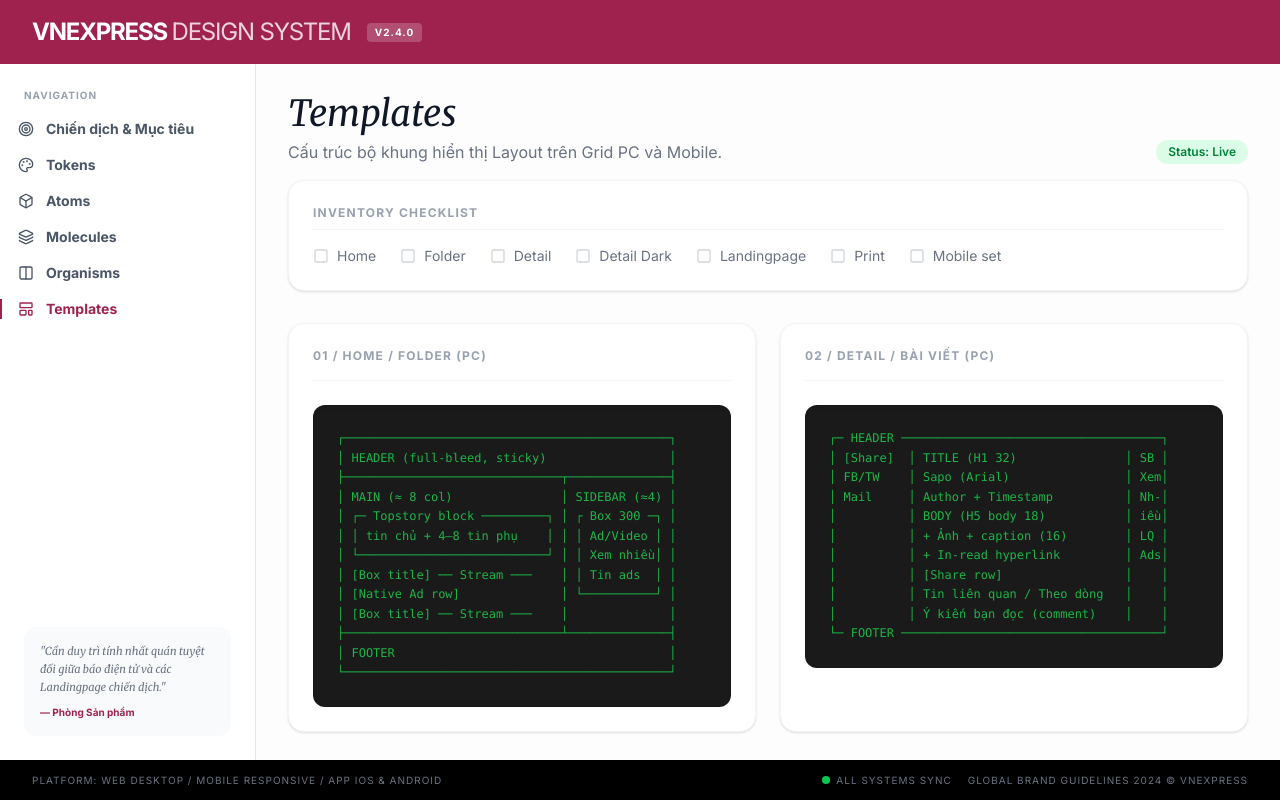
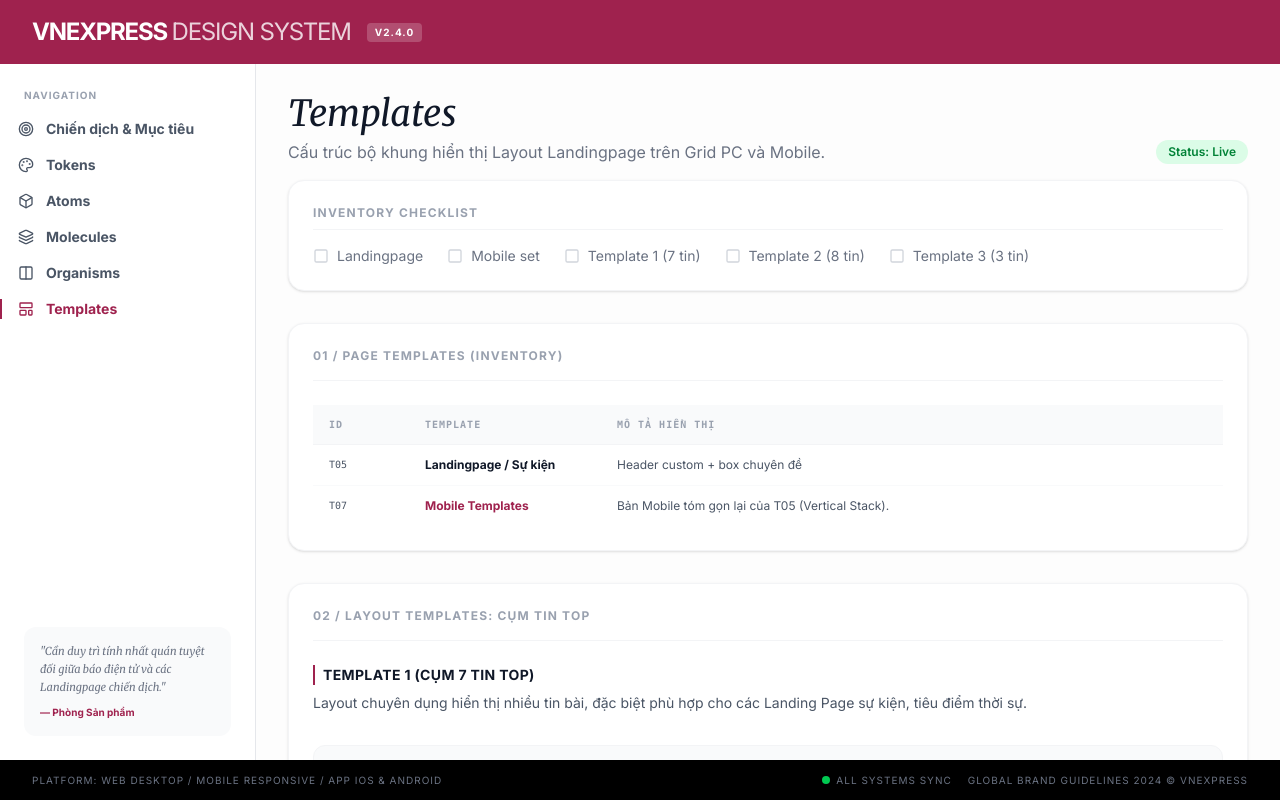
Before and after one commit to hieuntfo/VnEDS, a React (Vite) app: page / in a window 1280 px wide. Both pictures are taken after a click on the button "Templates". Built offline with nearby package versions, Linux system fonts and the light colour scheme.

Commit message:
feat(templates): update templates list and documentation
- Replace placeholder templates with specific "Tin" layout variants
- Add detailed build specifications for "Block tin" component
- Update inventory documentation with design tokens and atomic structure

```diff
--- a/src/components/views/TemplatesView.tsx
+++ b/src/components/views/TemplatesView.tsx
@@ -2,33 +2,47 @@
 
 export function TemplatesView() {
   const checklist = [
-    { name: "Home", checked: false },
-    { name: "Folder", checked: false },
-    { name: "Detail", checked: false },
-    { name: "Detail Dark", checked: false },
     { name: "Landingpage", checked: false },
-    { name: "Print", checked: false },
     { name: "Mobile set", checked: false },
+    { name: "Template 1 (7 tin)", checked: false },
+    { name: "Template 2 (8 tin)", checked: false },
+    { name: "Template 3 (3 tin)", checked: false },
   ];
 
   return (
     <div className="max-w-7xl mx-auto space-y-8">
       <div className="flex justify-between items-end mb-4">
         <div>
-          <h1 className="text-4xl font-heading italic text-gray-900 leading-none">Templates</h1>
-          <p className="text-gray-500 mt-2">Cấu trúc bộ khung hiển thị Layout trên Grid PC và Mobile.</p>
+          <h1 className="text-4xl font-heading italic text-gray-900 leading-none">
+            Templates
+          </h1>
+          <p className="text-gray-500 mt-2">
+            Cấu trúc bộ khung hiển thị Layout Landingpage trên Grid PC và
+            Mobile.
+          </p>
         </div>
         <div className="flex gap-2 text-xs">
-          <span className="px-3 py-1 bg-green-100 text-green-700 rounded-full font-semibold">Status: Live</span>
+          <span className="px-3 py-1 bg-green-100 text-green-700 rounded-full font-semibold">
+            Status: Live
+          </span>
         </div>
       </div>
 
       <section className="bg-white border border-gray-100 rounded-2xl p-6 shadow-sm mb-8">
-        <h3 className="font-bold uppercase tracking-widest text-xs text-gray-400 mb-4 border-b border-gray-100 pb-2">Inventory Checklist</h3>
+        <h3 className="font-bold uppercase tracking-widest text-xs text-gray-400 mb-4 border-b border-gray-100 pb-2">
+          Inventory Checklist
+        </h3>
         <div className="flex flex-wrap gap-x-6 gap-y-3">
           {checklist.map((item, i) => (
-            <div key={i} className="flex items-center gap-2 text-sm text-gray-700">
-              {item.checked ? <CheckSquare className="w-4 h-4 text-[#1DB549]" /> : <Square className="w-4 h-4 text-gray-300" />}
+            <div
+              key={i}
+              className="flex items-center gap-2 text-sm text-gray-700"
+            >
+              {item.checked ? (
+                <CheckSquare className="w-4 h-4 text-[#1DB549]" />
+              ) : (
+                <Square className="w-4 h-4 text-gray-300" />
+              )}
               <span className={item.checked ? "font-medium" : "text-gray-500"}>
                 {item.name}
               </span>
@@ -37,96 +51,43 @@
         </div>
       </section>
 
-      <div className="grid md:grid-cols-2 gap-6">
       <section className="bg-white border border-gray-100 rounded-2xl p-6 shadow-sm flex flex-col gap-6">
         <div className="flex justify-between items-center border-b border-gray-100 pb-4">
-            <h3 className="font-bold uppercase tracking-widest text-xs text-gray-400">01 / Home / Folder (PC)</h3>
-          </div>
-          <div className="bg-[#1A1A1A] rounded-xl p-6 font-mono text-xs leading-relaxed text-[#1DB549] shadow-inner whitespace-pre overflow-x-auto">
-{`┌─────────────────────────────────────────────┐
-│ HEADER (full-bleed, sticky)                 │
-├──────────────────────────────┬──────────────┤
-│ MAIN (≈ 8 col)               │ SIDEBAR (≈4) │
-│ ┌─ Topstory block ─────────┐ │ ┌ Box 300 ─┐ │
-│ │ tin chủ + 4–8 tin phụ    │ │ │ Ad/Video │ │
-│ └──────────────────────────┘ │ │ Xem nhiều│ │
-│ [Box title] ── Stream ───    │ │ Tin ads  │ │
-│ [Native Ad row]              │ └──────────┘ │
-│ [Box title] ── Stream ───    │              │
-├──────────────────────────────┴──────────────┤
-│ FOOTER                                      │
-└─────────────────────────────────────────────┘`}
-          </div>
-        </section>
-
-        <section className="bg-white border border-gray-100 rounded-2xl p-6 shadow-sm flex flex-col gap-6">
-          <div className="flex justify-between items-center border-b border-gray-100 pb-4">
-            <h3 className="font-bold uppercase tracking-widest text-xs text-gray-400">02 / Detail / Bài viết (PC)</h3>
-          </div>
-          <div className="bg-[#1A1A1A] rounded-xl p-6 font-mono text-xs leading-relaxed text-[#1DB549] shadow-inner whitespace-pre overflow-x-auto">
-{`┌─ HEADER ────────────────────────────────────┐
-│ [Share]  │ TITLE (H1 32)               │ SB │
-│ FB/TW    │ Sapo (Arial)                │ Xem│
-│ Mail     │ Author + Timestamp          │ Nh-│
-│          │ BODY (H5 body 18)           │ iều│
-│          │ + Ảnh + caption (16)        │ LQ │
-│          │ + In-read hyperlink         │ Ads│
-│          │ [Share row]                 │    │
-│          │ Tin liên quan / Theo dòng   │    │
-│          │ Ý kiến bạn đọc (comment)    │    │
-└─ FOOTER ────────────────────────────────────┘`}
-          </div>
-        </section>
-      </div>
-
-      <section className="bg-white border border-gray-100 rounded-2xl p-6 shadow-sm flex flex-col gap-6">
-          <div className="flex justify-between items-center border-b border-gray-100 pb-4">
-            <h3 className="font-bold uppercase tracking-widest text-xs text-gray-400">03 / Page Templates (Inventory)</h3>
+          <h3 className="font-bold uppercase tracking-widest text-xs text-gray-400">
+            01 / Page Templates (Inventory)
+          </h3>
         </div>
         <div className="overflow-x-auto">
           <table className="w-full text-left font-sans">
             <thead className="bg-gray-50 border-b border-gray-100">
               <tr>
-                  <th className="px-4 py-3 font-mono text-[10px] text-gray-400 uppercase tracking-widest w-24">ID</th>
-                  <th className="px-4 py-3 font-mono text-[10px] text-gray-400 uppercase tracking-widest w-48">Template</th>
-                  <th className="px-4 py-3 font-mono text-[10px] text-gray-400 uppercase tracking-widest">Mô tả hiển thị</th>
+                <th className="px-4 py-3 font-mono text-[10px] text-gray-400 uppercase tracking-widest w-24">
+                  ID
+                </th>
+                <th className="px-4 py-3 font-mono text-[10px] text-gray-400 uppercase tracking-widest w-48">
+                  Template
+                </th>
+                <th className="px-4 py-3 font-mono text-[10px] text-gray-400 uppercase tracking-widest">
+                  Mô tả hiển thị
+                </th>
               </tr>
             </thead>
             <tbody className="divide-y divide-gray-50 text-xs text-gray-600">
               <tr className="hover:bg-gray-50/50">
-                  <td className="px-4 py-3 font-mono text-[10px]">T01</td>
-                  <td className="px-4 py-3 font-bold text-gray-900">Home</td>
-                  <td className="px-4 py-3">Topstory + Nhiều box folder + Ad + Sidebar</td>
-                </tr>
-                <tr className="hover:bg-gray-50/50">
-                  <td className="px-4 py-3 font-mono text-[10px]">T02</td>
-                  <td className="px-4 py-3 font-bold text-gray-900">Folder (Chuyên mục)</td>
-                  <td className="px-4 py-3">Topstory folder + Stream + Box 300 sidebar</td>
-                </tr>
-                <tr className="hover:bg-gray-50/50">
-                  <td className="px-4 py-3 font-mono text-[10px]">T03</td>
-                  <td className="px-4 py-3 font-bold text-gray-900">Detail (Bài viết)</td>
-                  <td className="px-4 py-3">Title + sapo + body + ảnh + share + tin L.Quan + comment + SB "Xem nhiều"</td>
-                </tr>
-                <tr className="hover:bg-gray-50/50">
-                  <td className="px-4 py-3 font-mono text-[10px]">T04</td>
-                  <td className="px-4 py-3 font-bold text-gray-900">Detail — Dark theme</td>
-                  <td className="px-4 py-3">Bản tối (Longform/Special)</td>
-                </tr>
-                <tr className="hover:bg-gray-50/50">
                 <td className="px-4 py-3 font-mono text-[10px]">T05</td>
-                  <td className="px-4 py-3 font-bold text-gray-900">Landingpage / Sự kiện</td>
+                <td className="px-4 py-3 font-bold text-gray-900">
+                  Landingpage / Sự kiện
+                </td>
                 <td className="px-4 py-3">Header custom + box chuyên đề</td>
               </tr>
               <tr className="hover:bg-gray-50/50">
-                  <td className="px-4 py-3 font-mono text-[10px]">T06</td>
-                  <td className="px-4 py-3 font-bold text-gray-900">Print bài viết</td>
-                  <td className="px-4 py-3">Layout in nội dung</td>
-                </tr>
-                <tr className="hover:bg-gray-50/50">
                 <td className="px-4 py-3 font-mono text-[10px]">T07</td>
-                  <td className="px-4 py-3 font-bold text-[#9F224E]">Mobile Templates</td>
-                  <td className="px-4 py-3">Bản Mobile tóm gọn lại của T01 - T05 (Vertical Stack).</td>
+                <td className="px-4 py-3 font-bold text-[#9F224E]">
+                  Mobile Templates
+                </td>
+                <td className="px-4 py-3">
+                  Bản Mobile tóm gọn lại của T05 (Vertical Stack).
+                </td>
               </tr>
             </tbody>
           </table>
@@ -135,39 +96,70 @@
 
       <section className="bg-white border border-gray-100 rounded-2xl p-6 shadow-sm flex flex-col gap-6">
         <div className="flex justify-between items-center border-b border-gray-100 pb-4">
-            <h3 className="font-bold uppercase tracking-widest text-xs text-gray-400">04 / Layout Templates: Template 1</h3>
+          <h3 className="font-bold uppercase tracking-widest text-xs text-gray-400">
+            02 / Layout Templates: Cụm tin top
+          </h3>
         </div>
 
         <div className="flex flex-col gap-4">
           <div>
-              <h4 className="font-bold text-gray-900 border-l-2 border-[#9F224E] pl-2 uppercase tracking-wide mb-2 text-sm">Template 1 (Cụm 7 tin Top)</h4>
+            <h4 className="font-bold text-gray-900 border-l-2 border-[#9F224E] pl-2 uppercase tracking-wide mb-2 text-sm">
+              Template 1 (Cụm 7 tin Top)
+            </h4>
             <p className="text-sm text-gray-600 mb-4">
-                Layout chuyên dụng hiển thị nhiều tin bài, đặc biệt phù hợp cho các Landing Page sự kiện, tiêu điểm thời sự.
+              Layout chuyên dụng hiển thị nhiều tin bài, đặc biệt phù hợp cho
+              các Landing Page sự kiện, tiêu điểm thời sự.
             </p>
           </div>
 
           <div className="bg-gray-50 border border-gray-100 rounded-xl p-5">
-              <h5 className="text-[10px] uppercase font-bold text-gray-400 mb-3 tracking-widest">Đặc tả chi tiết (Specs)</h5>
+            <h5 className="text-[10px] uppercase font-bold text-gray-400 mb-3 tracking-widest">
+              Đặc tả chi tiết (Specs)
+            </h5>
             <ul className="text-xs text-gray-700 space-y-3 font-sans">
               <li className="flex items-start gap-3">
-                  <span className="w-5 h-5 rounded-full bg-[#FFE7E9] text-[#9F224E] flex items-center justify-center font-bold text-[10px] shrink-0 mt-0.5">1</span>
+                <span className="w-5 h-5 rounded-full bg-[#FFE7E9] text-[#9F224E] flex items-center justify-center font-bold text-[10px] shrink-0 mt-0.5">
+                  1
+                </span>
                 <p>
-                    <strong className="text-gray-900 block mb-0.5">Cấu trúc Topstory (Cụm tin Top)</strong>
-                    Gồm tổng cộng <strong className="text-[#9F224E]">7 tin</strong>. Thường đi lồng ghép với 1 tin to (số 1), 2 tin nhỏ bên cạnh, và 4 tin dàn ngang bên dưới.
+                  <strong className="text-gray-900 block mb-0.5">
+                    Cấu trúc Topstory (Cụm tin Top)
+                  </strong>
+                  Gồm tổng cộng{" "}
+                  <strong className="text-[#9F224E]">7 tin</strong>. Thường đi
+                  lồng ghép với 1 tin to (số 1), 2 tin nhỏ bên cạnh, và 4 tin
+                  dàn ngang bên dưới.
                 </p>
               </li>
               <li className="flex items-start gap-3">
-                  <span className="w-5 h-5 rounded-full bg-[#FFE7E9] text-[#9F224E] flex items-center justify-center font-bold text-[10px] shrink-0 mt-0.5">2</span>
+                <span className="w-5 h-5 rounded-full bg-[#FFE7E9] text-[#9F224E] flex items-center justify-center font-bold text-[10px] shrink-0 mt-0.5">
+                  2
+                </span>
                 <p>
-                    <strong className="text-gray-900 block mb-0.5">Kích thước Thumbnail (Tin số 1)</strong>
-                    Sử dụng thumb kích thước lớn: <strong className="font-mono bg-white border border-gray-200 px-1 rounded">770x462</strong> pixel (Tỷ lệ 5:3).
+                  <strong className="text-gray-900 block mb-0.5">
+                    Kích thước Thumbnail (Tin số 1)
+                  </strong>
+                  Sử dụng thumb kích thước lớn:{" "}
+                  <strong className="font-mono bg-white border border-gray-200 px-1 rounded">
+                    770x462
+                  </strong>{" "}
+                  pixel (Tỷ lệ 5:3).
                 </p>
               </li>
               <li className="flex items-start gap-3">
-                  <span className="w-5 h-5 rounded-full bg-[#FFE7E9] text-[#9F224E] flex items-center justify-center font-bold text-[10px] shrink-0 mt-0.5">3</span>
+                <span className="w-5 h-5 rounded-full bg-[#FFE7E9] text-[#9F224E] flex items-center justify-center font-bold text-[10px] shrink-0 mt-0.5">
+                  3
+                </span>
                 <p>
-                    <strong className="text-gray-900 block mb-0.5">Quy định Quảng cáo</strong>
-                    Tại Template 1 này, <strong className="text-red-600">Tuyệt đối không khai thác banner quảng cáo Large 1</strong> trên mảng khối cụm tin top. (Thay vào đó có thể sử dụng banner Breakpage như 970x250 hiển thị ngay bên dưới cụm này).
+                  <strong className="text-gray-900 block mb-0.5">
+                    Quy định Quảng cáo
+                  </strong>
+                  Tại Template 1 này,{" "}
+                  <strong className="text-red-600">
+                    Tuyệt đối không khai thác banner quảng cáo Large 1
+                  </strong>{" "}
+                  trên mảng khối cụm tin top. (Thay vào đó có thể sử dụng banner
+                  Breakpage như 970x250 hiển thị ngay bên dưới cụm này).
                 </p>
               </li>
             </ul>
@@ -188,34 +180,63 @@
 
         <div className="flex flex-col gap-4 pt-8 border-t border-gray-100 mt-2">
           <div>
-              <h4 className="font-bold text-gray-900 border-l-2 border-[#9F224E] pl-2 uppercase tracking-wide mb-2 text-sm">Template 2 (Cụm 8 tin Top + Large 1)</h4>
+            <h4 className="font-bold text-gray-900 border-l-2 border-[#9F224E] pl-2 uppercase tracking-wide mb-2 text-sm">
+              Template 2 (Cụm 8 tin Top + Large 1)
+            </h4>
             <p className="text-sm text-gray-600 mb-4">
-                Layout chia cột có khoảng không gian bên phải để khai thác thêm vùng quảng cáo Large 1 (Dành cho trang thư mục loại 2 hoặc chuyên trang).
+              Layout chia cột có khoảng không gian bên phải để khai thác thêm
+              vùng quảng cáo Large 1 (Dành cho trang thư mục loại 2 hoặc chuyên
+              trang).
             </p>
           </div>
 
           <div className="bg-gray-50 border border-gray-100 rounded-xl p-5">
-              <h5 className="text-[10px] uppercase font-bold text-gray-400 mb-3 tracking-widest">Đặc tả chi tiết (Specs)</h5>
+            <h5 className="text-[10px] uppercase font-bold text-gray-400 mb-3 tracking-widest">
+              Đặc tả chi tiết (Specs)
+            </h5>
             <ul className="text-xs text-gray-700 space-y-3 font-sans">
               <li className="flex items-start gap-3">
-                  <span className="w-5 h-5 rounded-full bg-[#FFE7E9] text-[#9F224E] flex items-center justify-center font-bold text-[10px] shrink-0 mt-0.5">1</span>
+                <span className="w-5 h-5 rounded-full bg-[#FFE7E9] text-[#9F224E] flex items-center justify-center font-bold text-[10px] shrink-0 mt-0.5">
+                  1
+                </span>
                 <p>
-                    <strong className="text-gray-900 block mb-0.5">Cấu trúc Topstory (Cụm tin Top)</strong>
-                    Gồm tổng cộng <strong className="text-[#9F224E]">8 tin</strong>. Bao gồm 1 tin kích thước to (số 1), 2 tin nhỏ ở cột giữa, và 5 tin ngang nằm bên dưới bài to.
+                  <strong className="text-gray-900 block mb-0.5">
+                    Cấu trúc Topstory (Cụm tin Top)
+                  </strong>
+                  Gồm tổng cộng{" "}
+                  <strong className="text-[#9F224E]">8 tin</strong>. Bao gồm 1
+                  tin kích thước to (số 1), 2 tin nhỏ ở cột giữa, và 5 tin ngang
+                  nằm bên dưới bài to.
                 </p>
               </li>
               <li className="flex items-start gap-3">
-                  <span className="w-5 h-5 rounded-full bg-[#FFE7E9] text-[#9F224E] flex items-center justify-center font-bold text-[10px] shrink-0 mt-0.5">2</span>
+                <span className="w-5 h-5 rounded-full bg-[#FFE7E9] text-[#9F224E] flex items-center justify-center font-bold text-[10px] shrink-0 mt-0.5">
+                  2
+                </span>
                 <p>
-                    <strong className="text-gray-900 block mb-0.5">Kích thước Thumbnail (Tin số 1)</strong>
-                    Sử dụng thumb kích thước vừa: <strong className="font-mono bg-white border border-gray-200 px-1 rounded">536x322</strong> pixel.
+                  <strong className="text-gray-900 block mb-0.5">
+                    Kích thước Thumbnail (Tin số 1)
+                  </strong>
+                  Sử dụng thumb kích thước vừa:{" "}
+                  <strong className="font-mono bg-white border border-gray-200 px-1 rounded">
+                    536x322
+                  </strong>{" "}
+                  pixel.
                 </p>
               </li>
               <li className="flex items-start gap-3">
-                  <span className="w-5 h-5 rounded-full bg-[#FFE7E9] text-[#9F224E] flex items-center justify-center font-bold text-[10px] shrink-0 mt-0.5">3</span>
+                <span className="w-5 h-5 rounded-full bg-[#FFE7E9] text-[#9F224E] flex items-center justify-center font-bold text-[10px] shrink-0 mt-0.5">
+                  3
+                </span>
                 <p>
-                    <strong className="text-gray-900 block mb-0.5">Quy định Quảng cáo (Ads Large 1)</strong>
-                    Tại Template 2, <strong className="text-[#1DB549]">Có khai thác quảng cáo Large 1 (300x600)</strong> bố trí cố định ở cột phải, chạy dọc theo toàn bộ cụm tin top.
+                  <strong className="text-gray-900 block mb-0.5">
+                    Quy định Quảng cáo (Ads Large 1)
+                  </strong>
+                  Tại Template 2,{" "}
+                  <strong className="text-[#1DB549]">
+                    Có khai thác quảng cáo Large 1 (300x600)
+                  </strong>{" "}
+                  bố trí cố định ở cột phải, chạy dọc theo toàn bộ cụm tin top.
                 </p>
               </li>
             </ul>
@@ -233,8 +254,74 @@
 └───────┴───────┴───────┴───────┴───────┴─────────────┘`}
           </div>
         </div>
+
+        <div className="flex flex-col gap-4 pt-8 border-t border-gray-100 mt-2">
+          <div>
+            <h4 className="font-bold text-gray-900 border-l-2 border-[#9F224E] pl-2 uppercase tracking-wide mb-2 text-sm">
+              Template 3 (Cụm 3 tin Top + Large 1)
+            </h4>
+            <p className="text-sm text-gray-600 mb-4">
+              Layout chia cột có khoảng không gian bên phải để khai thác thêm
+              vùng quảng cáo Large 1.
+            </p>
+          </div>
+
+          <div className="bg-gray-50 border border-gray-100 rounded-xl p-5">
+            <h5 className="text-[10px] uppercase font-bold text-gray-400 mb-3 tracking-widest">
+              Đặc tả chi tiết (Specs)
+            </h5>
+            <ul className="text-xs text-gray-700 space-y-3 font-sans">
+              <li className="flex items-start gap-3">
+                <span className="w-5 h-5 rounded-full bg-[#FFE7E9] text-[#9F224E] flex items-center justify-center font-bold text-[10px] shrink-0 mt-0.5">
+                  1
+                </span>
+                <p>
+                  <strong className="text-gray-900 block mb-0.5">
+                    Cấu trúc Topstory (Cụm tin Top)
+                  </strong>
+                  Gồm tổng cộng <strong className="text-[#9F224E]">3 tin</strong>. Bao gồm 1 tin kích thước to (số 1), 2 tin nhỏ ở cột giữa, sau đó đến list stream tin luôn.
+                </p>
+              </li>
+              <li className="flex items-start gap-3">
+                <span className="w-5 h-5 rounded-full bg-[#FFE7E9] text-[#9F224E] flex items-center justify-center font-bold text-[10px] shrink-0 mt-0.5">
+                  2
+                </span>
+                <p>
+                  <strong className="text-gray-900 block mb-0.5">
+                    Kích thước Thumbnail (Tin số 1)
+                  </strong>
+                  Sử dụng thumb kích thước vừa: <strong className="font-mono bg-white border border-gray-200 px-1 rounded">498x299</strong> pixel.
+                </p>
+              </li>
+              <li className="flex items-start gap-3">
+                <span className="w-5 h-5 rounded-full bg-[#FFE7E9] text-[#9F224E] flex items-center justify-center font-bold text-[10px] shrink-0 mt-0.5">
+                  3
+                </span>
+                <p>
+                  <strong className="text-gray-900 block mb-0.5">
+                    Quy định Quảng cáo (Ads Large 1)
+                  </strong>
+                  Tại Template 3,{" "}
+                  <strong className="text-[#1DB549]">
+                    Có khai thác quảng cáo Large 1 (300x600)
+                  </strong>{" "}
+                  bố trí cố định ở cột phải, chạy dọc theo toàn bộ cụm tin top.
+                </p>
+              </li>
+            </ul>
+          </div>
+
+          {/* Visual Schematic for Template 3 */}
+          <div className="bg-[#1A1A1A] rounded-xl p-6 font-mono text-xs leading-relaxed text-[#1DB549] shadow-inner whitespace-pre overflow-x-auto mt-2">
+            {`┌─────────────────────────┬─────────────┬─────────────┐
+│ [ Tin số 1 - 498x299 ]  │ [ Tin nhỏ 2]│ [ Quảng cáo │
+│ Title + Lead            │             │   Large 1   │
+│                         ├─────────────┤   300x600 ] │
+│                         │ [ Tin nhỏ 3]│             │
+└─────────────────────────┴─────────────┴─────────────┘`}
+          </div>
+        </div>
       </section>
-
     </div>
   );
 }
```
Also changed, not shown: 2 other files (tests, documents, lock files or other folders). Lines whose indentation alone changed are shown as unchanged.
